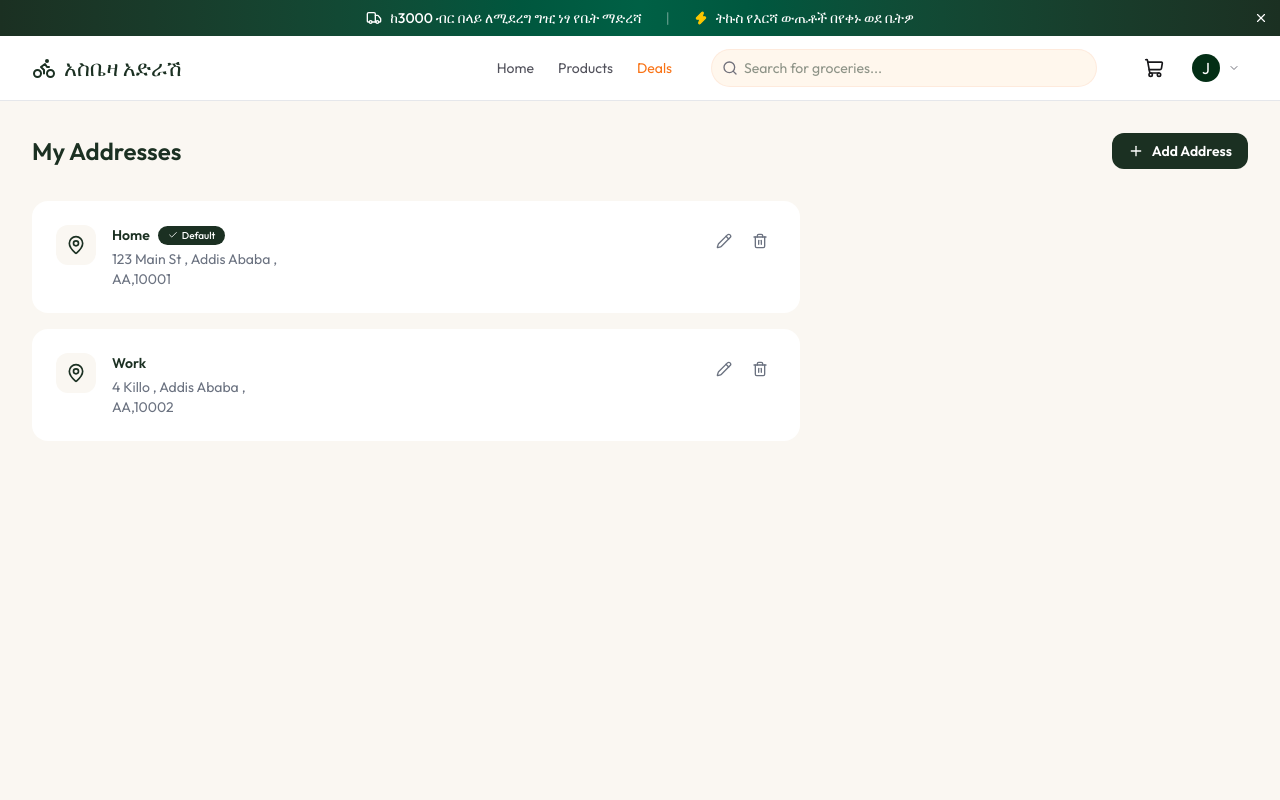
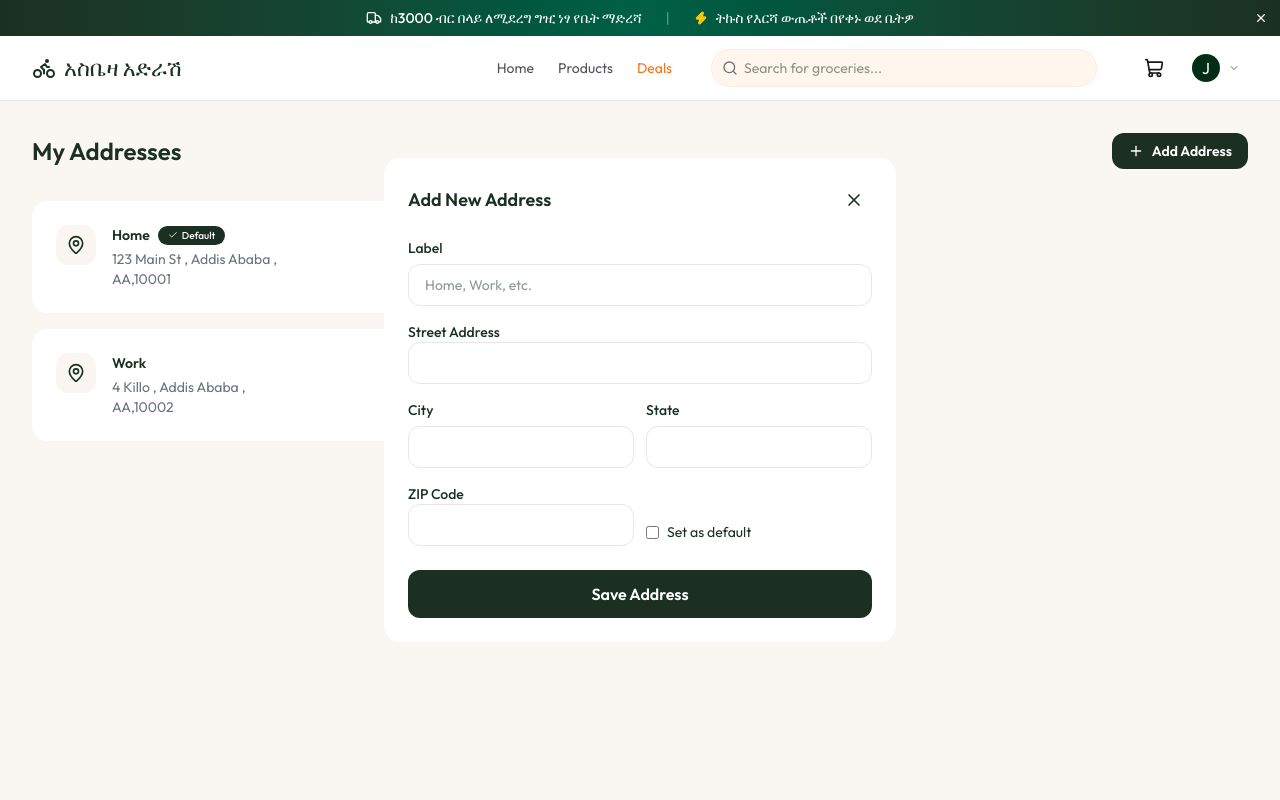
Before and after one commit to Ekram-Miftah/Grocery, a React (Vite) app in the folder client/: page /addresses in a window 1280 px wide. Both pictures are taken after a click on the button "Add Address". Shown: the top 800 px of the page. Built offline with nearby package versions, Linux system fonts and the light colour scheme.

Commit message:
feat: add form fields for address input and integrate AddressForm in Addresses page

```diff
--- a/client/src/components/AddressForm.tsx
+++ b/client/src/components/AddressForm.tsx
@@ -12,14 +12,14 @@ const AddressForm = ({
     <>
       {/* overlay */}
       <div
-        onClick={resetForm}
         className="fixed inset-0 bg-black/
   40 z-50"
       />
 
       {/* form container */}
-      <div className="fixed inset-0 z-50 flex-center p-4">
+      <div onClick={resetForm} className="fixed inset-0 z-50 flex-center p-4">
         <form
+          onClick={(e) => e.stopPropagation()}
           onSubmit={handleSubmit}
           className="bg-white rounded-2xl
   p-6 w-full max-w-lg animate-fade-in"
@@ -38,6 +38,122 @@ hover:bg-app-cream rounded-lg"
               <XIcon className="size-5" />
             </button>
           </div>
+
+          {/* form input fields */}
+          <div className="space-y-4">
+            <div>
+              <label
+                className="block text-sm font-medium
+    text-app-green mb-1.5"
+              >
+                Label
+              </label>
+              <input
+                type="text"
+                placeholder="Home, Work, etc."
+                required
+                className="w-full px-4 py-2.5 text-sm rounded-xl border
+border-app-border focus:border-app-green outline-none"
+                value={form.label}
+                onChange={(e) => setForm({ ...form, label: e.target.value })}
+              />
+            </div>
+            <div>
+              <label
+                className="block text-sm font-medium text-app-green mb-1.
+  5"
+              >
+                Street Address
+              </label>
+              <input
+                type="text"
+                required
+                className="w-full px-4 py-2.5 text-sm rounded-xl border
+  border-app-border focus:border-app-green outline-none"
+                value={form.address}
+                onChange={(e) => setForm({ ...form, address: e.target.value })}
+              />
+            </div>
+            <div className="grid grid-cols-2 gap-3">
+              <div>
+                <label
+                  className="block text-sm font-medium text-app-green
+  mb-1.5"
+                >
+                  City
+                </label>
+                <input
+                  type="text"
+                  required
+                  className="w-full px-4 py-2.5
+  text-sm rounded-xl border border-app-border
+  focus:border-app-green outline-none"
+                  value={form.city}
+                  onChange={(e) => setForm({ ...form, city: e.target.value })}
+                />
+              </div>
+
+              <div>
+                <label
+                  className="block text-sm font-medium text-app-green
+  mb-1.5"
+                >
+                  State
+                </label>
+                <input
+                  type="text"
+                  required
+                  className="w-full px-4 py-2.5
+  text-sm rounded-xl border border-app-border
+  focus:border-app-green outline-none"
+                  value={form.state}
+                  onChange={(e) => setForm({ ...form, state: e.target.value })}
+                />
+              </div>
+            </div>
+
+            <div className="grid grid-cols-2 gap-3">
+              <div>
+                <label
+                  className="block text-sm font-medium text-app-green mb-1.
+  5"
+                >
+                  ZIP Code
+                </label>
+                <input
+                  type="text"
+                  required
+                  className="w-full px-4 py-2.5
+  text-sm rounded-xl border border-app-border
+  focus:border-app-green outline-none"
+                  value={form.zip}
+                  onChange={(e) => setForm({ ...form, zip: e.target.value })}
+                />
+              </div>
+
+              <div className="flex items-end pb-1">
+                <label className="flex items-center gap-2 cursor-pointer">
+                  <input
+                    type="checkbox"
+                    checked={form.isDefault}
+                    onChange={(e) =>
+                      setForm({ ...form, isDefault: e.target.checked })
+                    }
+                  />
+                  <span className="text-sm text-app-text">Set as default</span>
+                </label>
+              </div>
+            </div>
+          </div>
+
+          {/* submit button */}
+          <button
+            type="submit"
+            className="mt-6 w-full py-3 bg-app-green text-white
+font-semibold rounded-xl hover:bg-app-green-light transition-colors"
+          >
+            {editingId ? "Update Address" : "Save Address"}
+          </button>
         </form>
       </div>
     </>
--- a/client/src/pages/Addresses.tsx
+++ b/client/src/pages/Addresses.tsx
@@ -4,6 +4,7 @@ import { dummyAddressData } from "../assets/assets";
 import { MapPinIcon, PlusIcon } from "lucide-react";
 import Loading from "../components/Loading";
 import AddressCard from "../components/AddressCard";
+import AddressForm from "../components/AddressForm";
 
 const Addresses = () => {
   const [addresses, setAddresses] = useState<Address[]>([]);
@@ -74,6 +75,15 @@ const Addresses = () => {
         </div>
 
         {/* Form Modal */}
+        {showForm && (
+          <AddressForm
+            resetForm={resetForm}
+            handleSubmit={handleSubmit}
+            form={form}
+            setForm={setForm}
+            editingId={editingId}
+          />
+        )}
 
         {/* Addresses List */}
         {loading ? (
```
